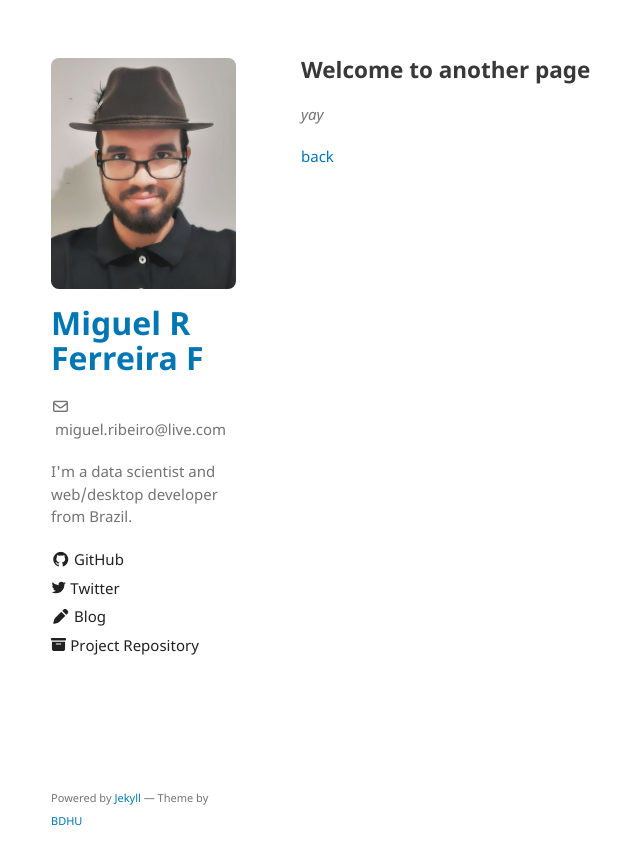
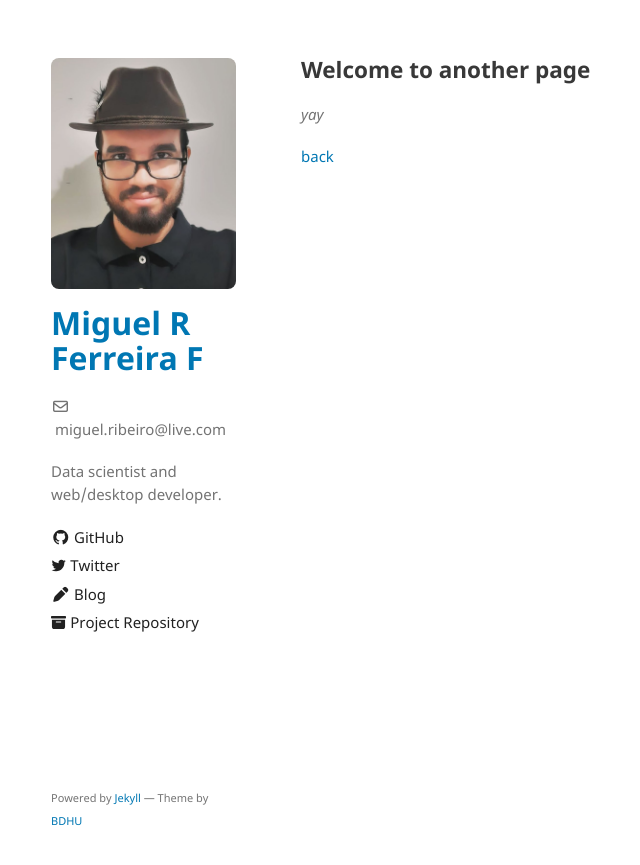
Before and after one commit to miguelrferreiraf/miguelrferreiraf.github.io, a Jekyll site: the page built from another-page.md, in a window 1280 px wide. Shown: the top 865 px of the page, without its empty margins (159-799 px from the left). Built offline with Jekyll 4.4.1, drawn with Linux system fonts in a browser that asks for light colours; our own code applies the rules of GitHub Pages for plain Markdown files.

Commit message:
Update _config.yml_resuming_description

```diff
--- a/_config.yml
+++ b/_config.yml
@@ -1,7 +1,7 @@
 title: Miguel R Ferreira F
 logo: /assets/img/me.jpeg
 email: miguel.ribeiro@live.com
-description: I'm a data scientist and web/desktop developer from Brazil.
+description: Data scientist and web/desktop developer.
 show_downloads: false
 google_analytics: G-ZLK2GHB055
 color-scheme: auto
```
